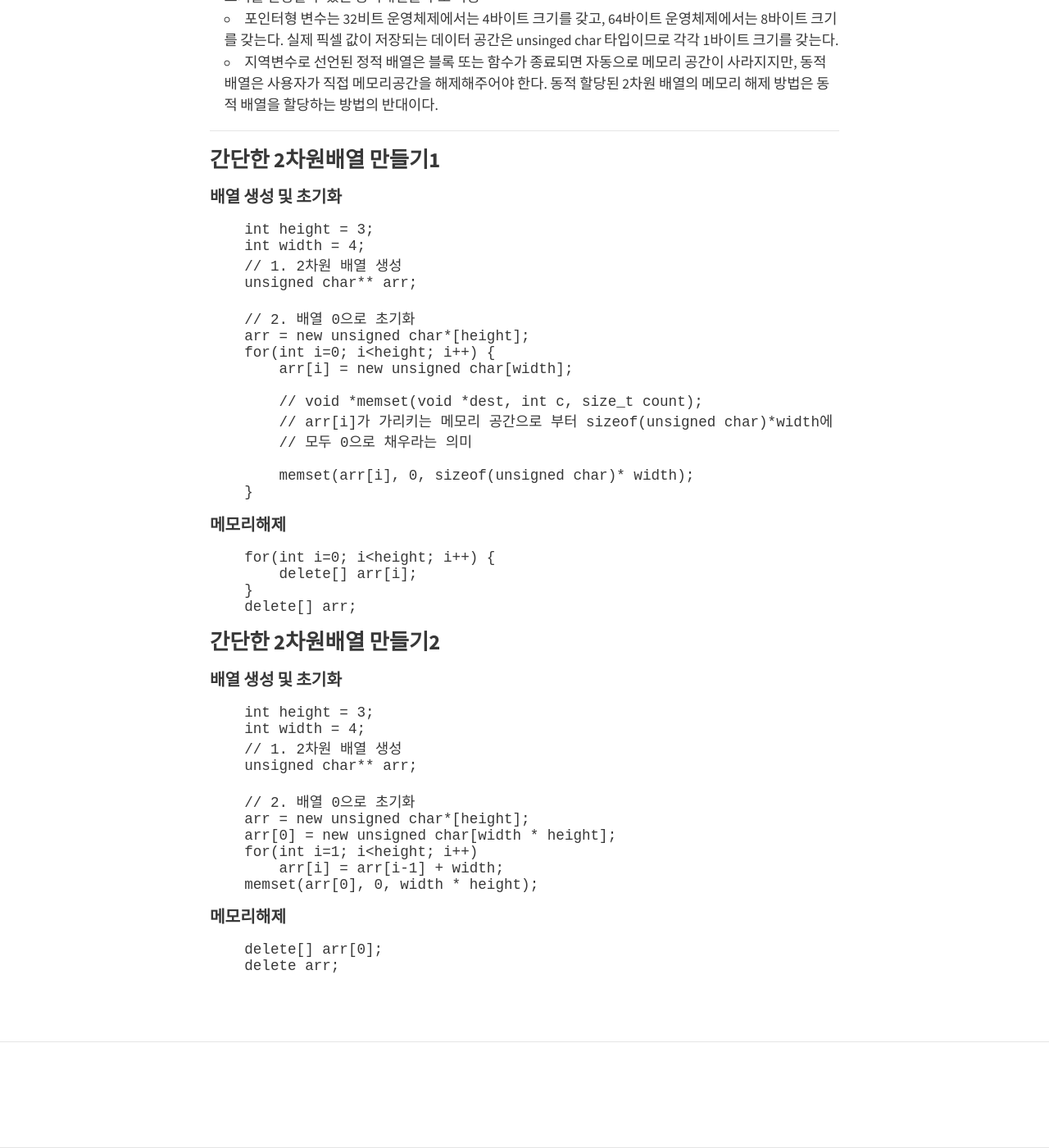
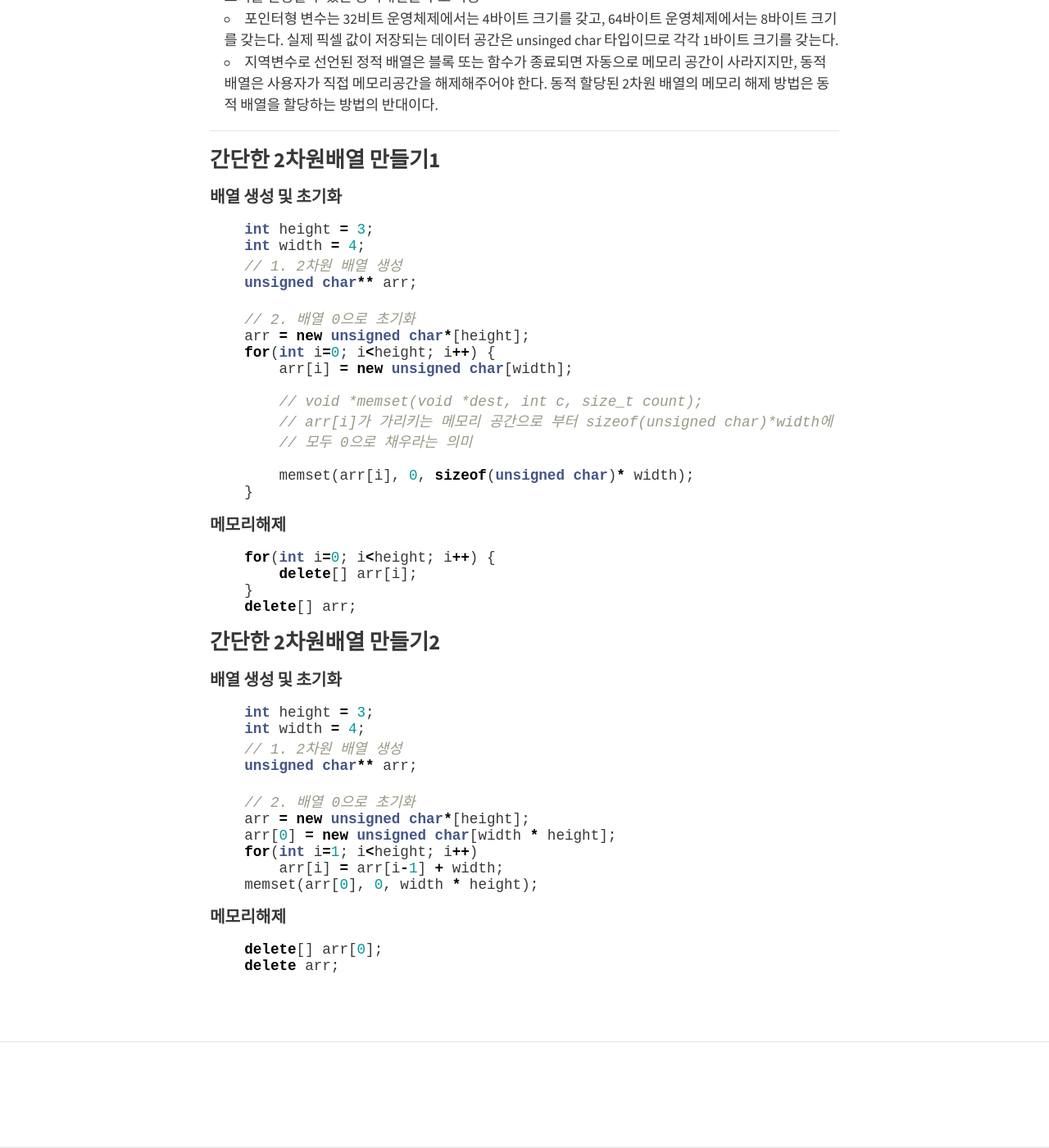
Before and after one commit to jayasou/jayasou.github.io, a Jekyll site: the page built from _posts/2019-09-07-imageProcess1.md, in a window 1280 px wide and 1400 px high, scrolled down 1198 px. Shown: the whole window at 82% size. Built offline with Jekyll 4.4.1, drawn with Linux system fonts in a browser that asks for light colours; nearby versions of some CDN libraries; comment, search, counter and statistics services are not loaded.

Commit message:
Update: 이미지처리1

```diff
--- a/_posts/2019-09-07-imageProcess1.md
+++ b/_posts/2019-09-07-imageProcess1.md
@@ -43,7 +43,7 @@ categories: [ComputerVision]
 
 ### 간단한 2차원배열 만들기1
 #### 배열 생성 및 초기화
-~~~
+~~~c++
     int height = 3;
     int width = 4;
     // 1. 2차원 배열 생성
@@ -62,7 +62,7 @@ categories: [ComputerVision]
     }
 ~~~
 #### 메모리해제
-~~~
+~~~c++
     for(int i=0; i<height; i++) {
         delete[] arr[i];
     }
@@ -72,7 +72,7 @@ categories: [ComputerVision]
 
 ### 간단한 2차원배열 만들기2
 #### 배열 생성 및 초기화
-~~~
+~~~c++
     int height = 3;
     int width = 4;
     // 1. 2차원 배열 생성
@@ -87,7 +87,7 @@ categories: [ComputerVision]
 ~~~
 
 #### 메모리해제
-~~~
+~~~c++
     delete[] arr[0];
     delete arr;
 ~~~
```
